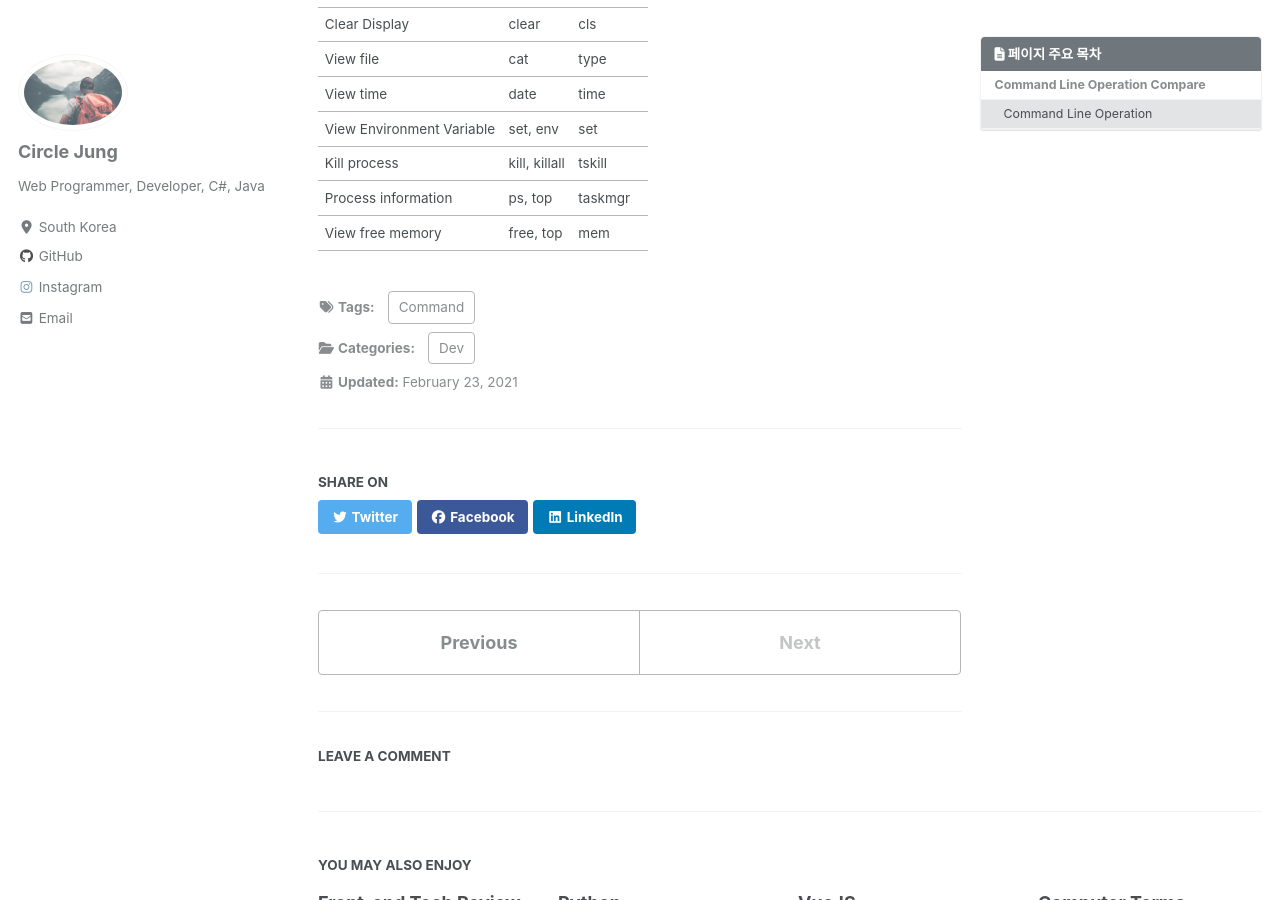
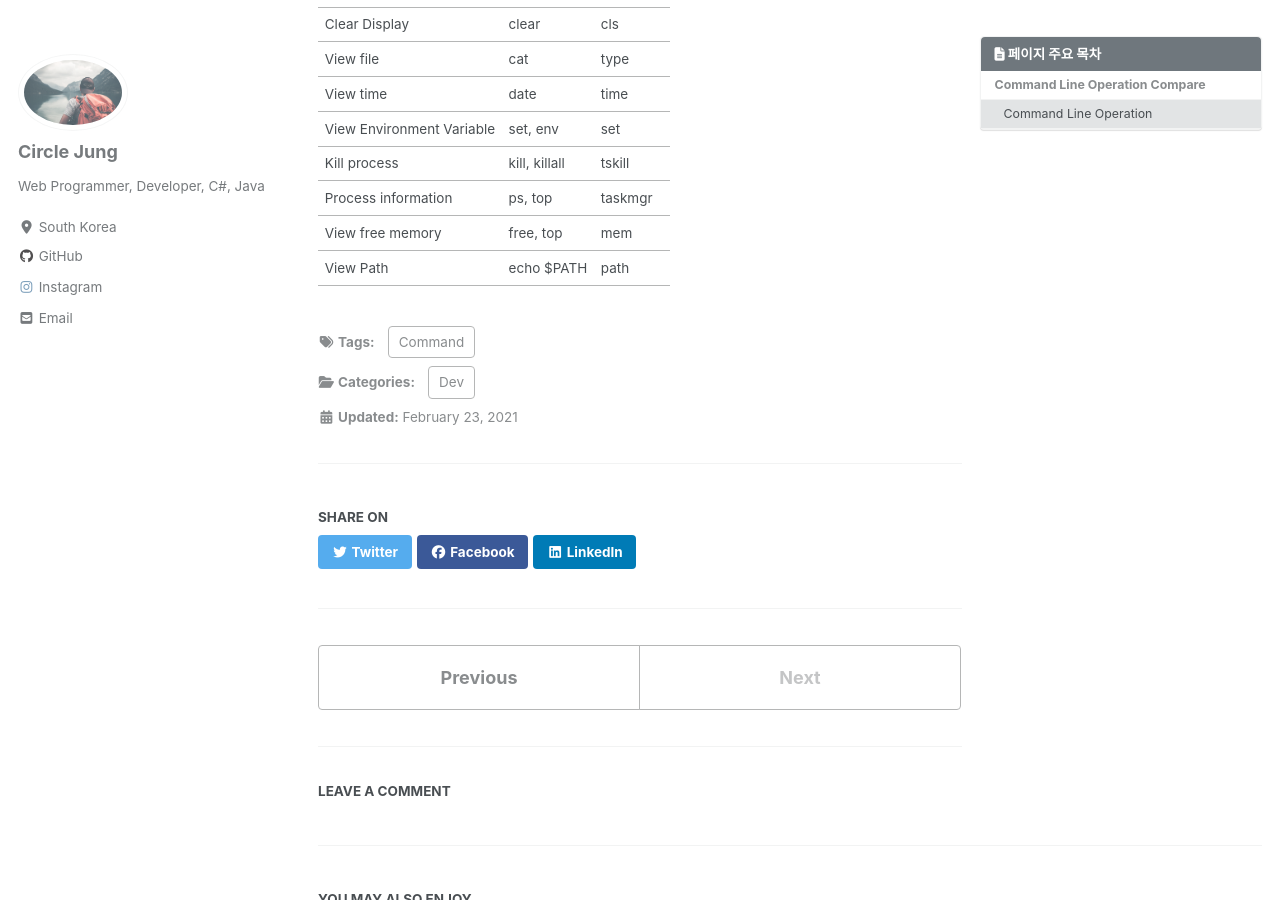
Before and after one commit to jwh0124/jwh0124.github.io, a Jekyll site: the page built from _posts/2021-02-23-command_line_operation.md, in a window 1280 px wide and 900 px high, scrolled down 710 px. Built offline with Jekyll 4.4.1, drawn with Linux system fonts in a browser that asks for light colours; cached includes are drawn as plain includes; nearby versions of some CDN libraries; comment, search, counter and statistics services are not loaded.

Commit message:
+ cli operation view path

```diff
--- a/_posts/2021-02-23-command_line_operation.md
+++ b/_posts/2021-02-23-command_line_operation.md
@@ -37,3 +37,4 @@ last_modified_at: 2021-02-23T17:40:00+09:00
 | Kill process | kill, killall | tskill |
 | Process information | ps, top | taskmgr |
 | View free memory | free, top | mem |
+| View Path | echo $PATH | path |
```
